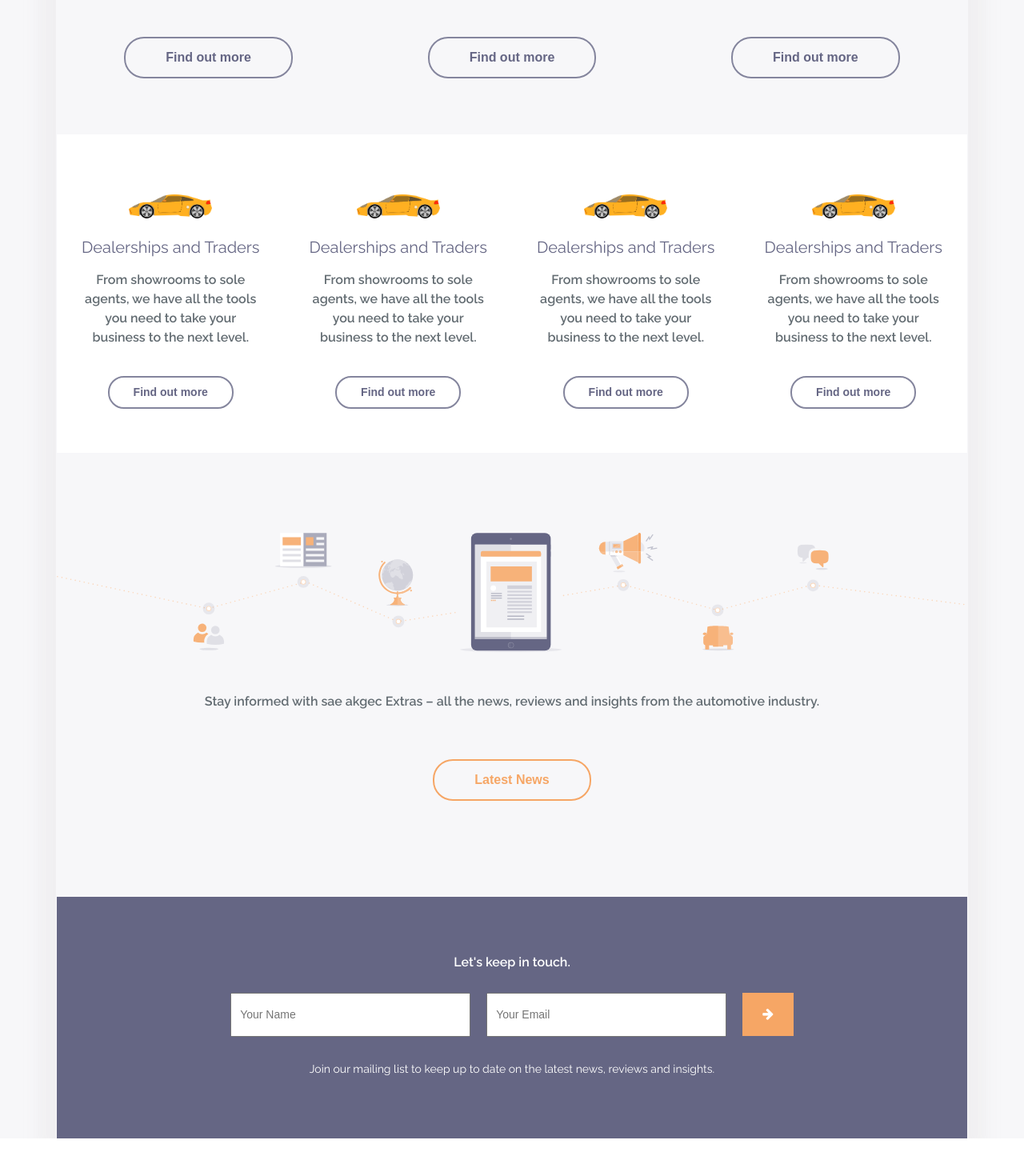
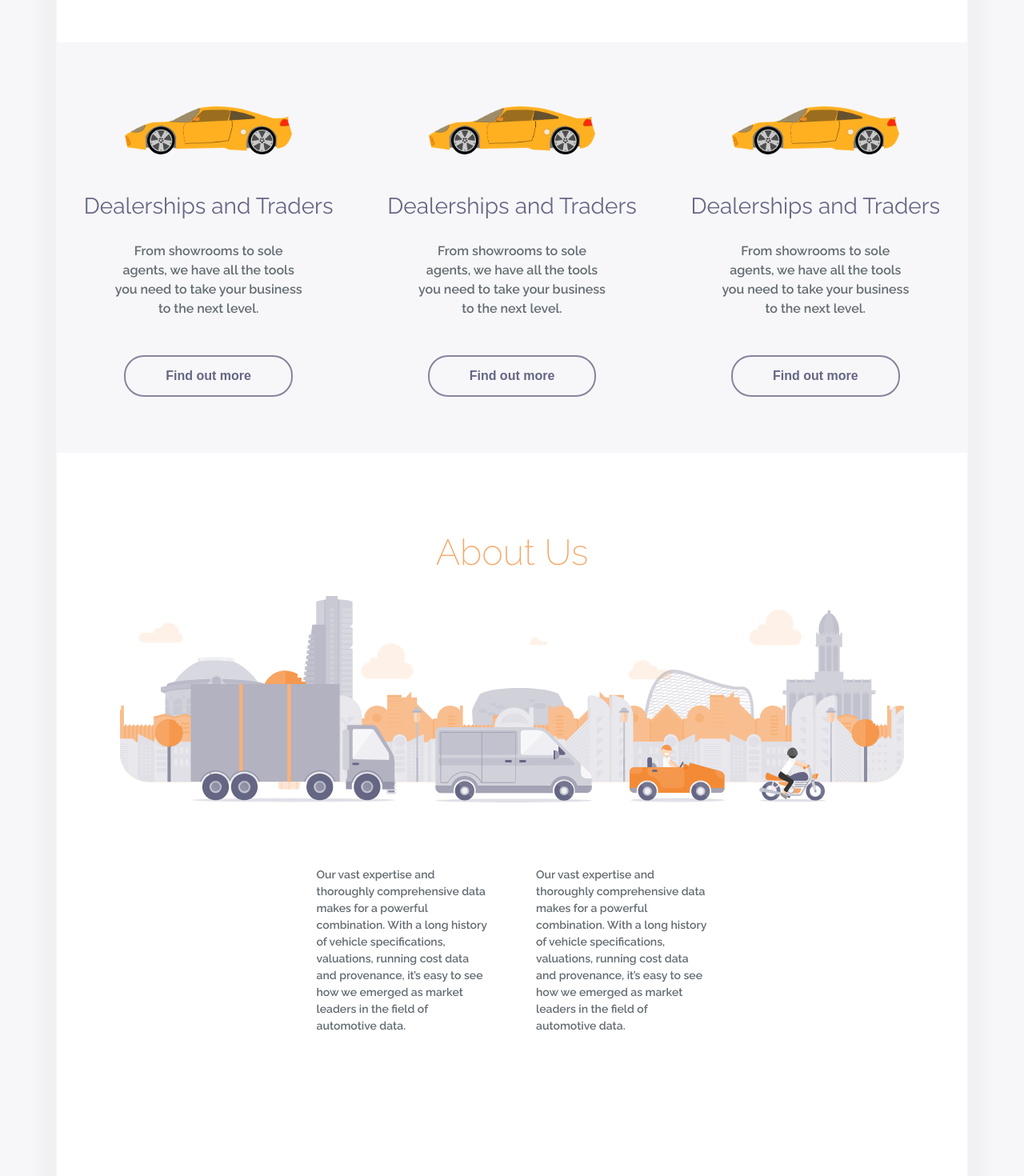
Before and after one commit to deepanshut041/sae, an Angular app in the folder client/: page / in a window 1280 px wide. Shown: the part 1160-2630 px from the top of the page at 80% size. Before the commit the page ends 2583 px from the top, so only its background shows below. Built offline with nearby package versions, Linux system fonts and the light colour scheme.

Commit message:
Completed about and changed event and workshop section now working on header

```diff
--- a/client/src/app/app.component.css
+++ b/client/src/app/app.component.css
@@ -49,3 +49,47 @@
         display: none;
     }
 }
+
+
+/* Footer Style here */
+.footer{
+    color: #84859d;
+}
+
+.footer p{
+    margin: 2px;
+    font-size: 14px;
+    font-weight: 600;
+}
+.footer p.phone{
+    color: #f6a665;
+    font-size: 16px;
+}
+
+.footer p a{
+    color: #f6a665;
+    font-size: 15px;
+}
+
+.footer div i{
+    padding: 10px;
+    color: #f6a665;
+    font-size: 20px;
+}
+
+.footer div.box{
+    padding: 20px 15px;
+}
+
+.footer-img{
+    margin-top: -90px;
+}
+
+.footer-img img{
+    min-height: 100px;
+}
+
+.footer div.row{
+    padding-top: 60px;
+    padding-bottom: 60px;
+}
--- a/client/src/app/app.component.html
+++ b/client/src/app/app.component.html
@@ -14,5 +14,40 @@
             <router-outlet></router-outlet>
             <app-footer></app-footer>
         </div>
+        <div class="container footer">
+            <div class="row no-gutters justify-content-between">
+                <div class="col-12 col-sm-6 col-md-4 col-lg-3">
+                    <div class="box">
+                            <h5>Contact Us</h5>
+                            <p>For Enquiries:</p>
+                            <p class="phone">+91 XXXXXXXXXX</p>
+                            <p>Or fill out our
+                                <a>Contact Form</a>
+                            </p>
+                    </div>
+                </div>
+                <div class="col-12 col-sm-6 col-md-4 col-lg-3">
+                    <div class="box">
+                            <h5>Society of Automotive Engineers</h5>
+                            <p>Copyright © 2018 sae akgec. All rights reserved.</p>
+                            <p>Deepanshu Tyagi</p>
+                            <div>
+                                <a>
+                                    <i class="fa fa-facebook "></i>
+                                </a>
+                                <a>
+                                    <i class="fa fa-youtube"></i>
+                                </a>
+                                <a>
+                                    <i class="fa fa-twitter"></i>
+                                </a>
+                            </div>
+                    </div>
+                </div>
+            </div>
+        </div>
+        <div class="footer-img">
+            <img src="../../../assets/footer_town.png" class="img-fluid">
+        </div>
     </div>
 </div>
--- a/client/src/app/core/footer/footer.component.css
+++ b/client/src/app/core/footer/footer.component.css
@@ -1,6 +1,6 @@
 footer{
     background: #656684;
-    padding: 60px 10px;
+    padding: 100px 10px;
     color: #fff;
 }
 
--- a/client/src/app/home/main/main.component.css
+++ b/client/src/app/home/main/main.component.css
@@ -114,6 +114,33 @@ header{
     color: #fff;
 }
 
+/* About Styles */
+#about{
+    background: #fff;
+    padding: 100px 20px;
+}
+
+#about h1{
+    margin-bottom: 30px;
+    color: #f6a665;
+    font-weight: 200;
+    font-size: 45px;
+}
+
+#about div.row{
+    margin-top: 60px;
+    margin-bottom: 50px;
+}
+
+#about div.row .about-box{
+    padding: 20px 30px;
+}
+#about div.row .about-box p{
+    font-size: 14px;
+    font-weight: 600;
+}
+
+
 /* News style */
 #news{
     padding-top: 100px;
--- a/client/src/app/home/main/main.component.html
+++ b/client/src/app/home/main/main.component.html
@@ -9,54 +9,6 @@
 
     </div>
 </header>
-
-<!-- This is workshop section -->
-<article id="workshop">
-    <div class="row no-gutters">
-        <div class="col-12 col-md-6 col-lg">
-            <div class="work-container">
-                <div>
-                    <img src="../../../assets/car.png" class="mx-auto d-block">
-                </div>
-                <div class="text-center">
-                    <h3>Dealerships and Traders</h3>
-                    <p class="text-muted">
-                        From showrooms to sole agents, we have all the tools you need to take your business to the next level.
-                    </p>
-                    <button>Find out more</button>
-                </div>
-            </div>
-        </div>
-        <div class="col-12 col-md-6 col-lg">
-            <div class="work-container">
-                <div>
-                    <img src="../../../assets/car.png" class="mx-auto d-block">
-                </div>
-                <div class="text-center">
-                    <h3>Dealerships and Traders</h3>
-                    <p class="text-muted">
-                        From showrooms to sole agents, we have all the tools you need to take your business to the next level.
-                    </p>
-                    <button>Find out more</button>
-                </div>
-            </div>
-        </div>
-        <div class="col-12 col-md-6 col-lg">
-            <div class="work-container">
-                <div>
-                    <img src="../../../assets/car.png" class="mx-auto d-block">
-                </div>
-                <div class="text-center">
-                    <h3>Dealerships and Traders</h3>
-                    <p class="text-muted">
-                        From showrooms to sole agents, we have all the tools you need to take your business to the next level.
-                    </p>
-                    <button>Find out more</button>
-                </div>
-            </div>
-        </div>
-    </div>
-</article>
 
 <!-- This is events Section -->
 <article id="event">
@@ -120,9 +72,80 @@
     </div>
 </article>
 
-<!-- Achievement -->
-<article>
+<!-- This is workshop section -->
+<article id="workshop">
+    <div class="row no-gutters">
+        <div class="col-12 col-md-6 col-lg">
+            <div class="work-container">
+                <div>
+                    <img src="../../../assets/car.png" class="mx-auto d-block">
+                </div>
+                <div class="text-center">
+                    <h3>Dealerships and Traders</h3>
+                    <p class="text-muted">
+                        From showrooms to sole agents, we have all the tools you need to take your business to the next level.
+                    </p>
+                    <button>Find out more</button>
+                </div>
+            </div>
+        </div>
+        <div class="col-12 col-md-6 col-lg">
+            <div class="work-container">
+                <div>
+                    <img src="../../../assets/car.png" class="mx-auto d-block">
+                </div>
+                <div class="text-center">
+                    <h3>Dealerships and Traders</h3>
+                    <p class="text-muted">
+                        From showrooms to sole agents, we have all the tools you need to take your business to the next level.
+                    </p>
+                    <button>Find out more</button>
+                </div>
+            </div>
+        </div>
+        <div class="col-12 col-md-6 col-lg">
+            <div class="work-container">
+                <div>
+                    <img src="../../../assets/car.png" class="mx-auto d-block">
+                </div>
+                <div class="text-center">
+                    <h3>Dealerships and Traders</h3>
+                    <p class="text-muted">
+                        From showrooms to sole agents, we have all the tools you need to take your business to the next level.
+                    </p>
+                    <button>Find out more</button>
+                </div>
+            </div>
+        </div>
+    </div>
+</article>
 
+<!-- About -->
+<article id="about">
+    <div class="text-center">
+        <h1>About Us</h1>
+        <img src="../../../assets/about.svg" class="img-fluid">
+    </div>
+    <div class="row no-gutters justify-content-center">
+        <div class="col-12 col-md-4 col-lg-3">
+            <div class="about-box">
+                <p class="text-muted">
+                    Our vast expertise and thoroughly comprehensive data makes for a powerful combination. With a long history of vehicle specifications,
+                    valuations, running cost data and provenance, it’s easy to see how we emerged as market leaders in the
+                    field of automotive data.
+                </p>
+            </div>
+        </div>
+        <div class="col-12 col-md-4 col-lg-3">
+            <div class="about-box">
+                <p class="text-muted">
+                    Our vast expertise and thoroughly comprehensive data makes for a powerful combination. With a long history of vehicle specifications,
+                    valuations, running cost data and provenance, it’s easy to see how we emerged as market leaders in the
+                    field of automotive data.
+                </p>
+            </div>
+        </div>
+    </div>
 </article>
 
 <!-- About news -->
```
Also changed, not shown: client/src/assets/about.svg (added), client/src/assets/footer_town.png (added).
